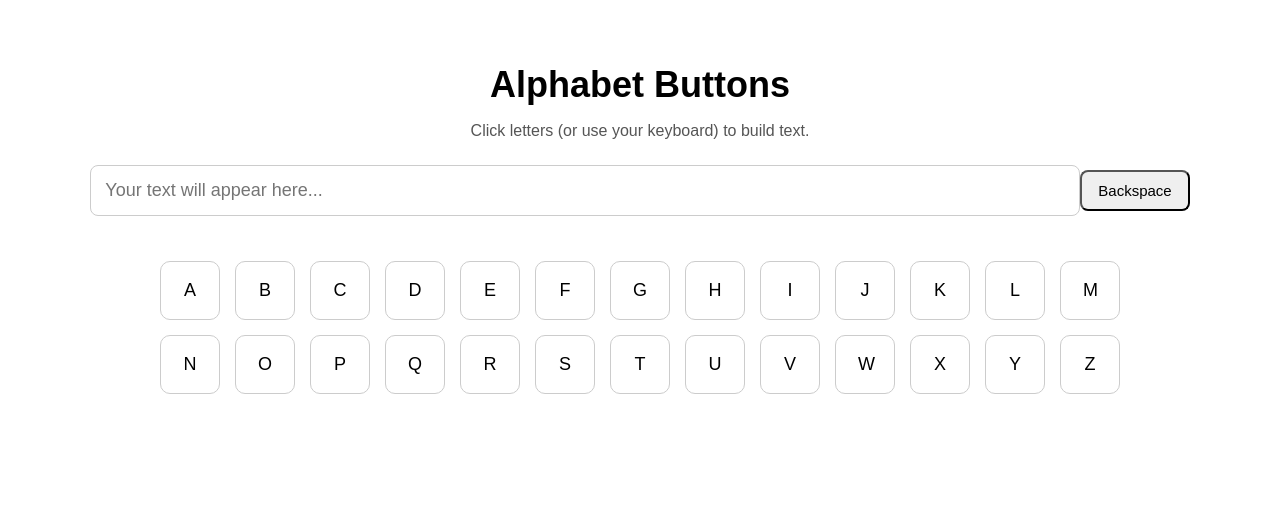
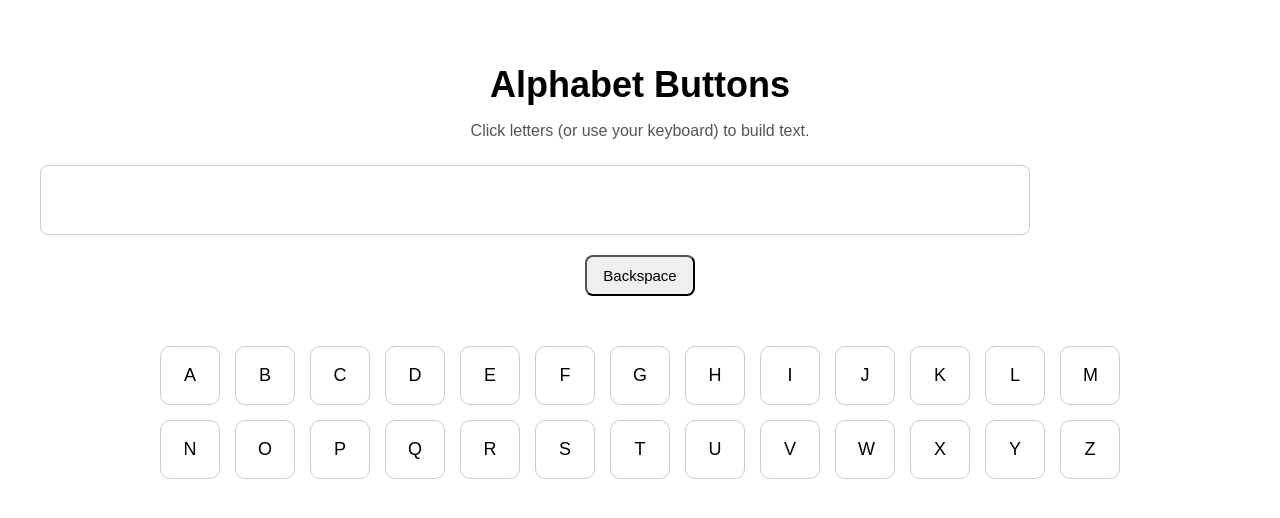
Before and after one commit to venkataraju0707/alphabets-keyboard, a React (Create React App) app: page / in a window 1280 px wide. Shown: the top 518 px of the page. Built offline with nearby package versions, Linux system fonts and the light colour scheme.

Commit message:
Update App.js

```diff
--- a/src/App.js
+++ b/src/App.js
@@ -35,17 +35,16 @@ export default function App() {
       <h1 style={styles.title}>Alphabet Buttons</h1>
       <p style={styles.subtitle}>Click letters (or use your keyboard) to build text.</p>
 
-      {/* This MUST match Cypress: .output */}
-      <input
-        type="text"
-        className="output"
-        value={text}
-        readOnly
-        placeholder="Your text will appear here..."
-        style={styles.input}
-      />
+      {/* Cypress expects .output to be readable with contain() */}
+      <div className="output" style={styles.outputBox}>
+        {text}
+      </div>
 
-      <button style={styles.backspace} onClick={handleBackspace}>
+      <button
+        className="backspace"    // ✔ required for Cypress
+        style={styles.backspace}
+        onClick={handleBackspace}
+      >
         Backspace
       </button>
 
@@ -53,7 +52,7 @@ export default function App() {
         {letters.map((letter) => (
           <button
             key={letter}
-            className="key"   // ✔ Cypress requires .key
+            className="key"  // ✔ Cypress uses this!
             onClick={() => addLetter(letter)}
             style={styles.letterButton}
           >
@@ -73,14 +72,19 @@ const styles = {
   },
   title: { fontSize: "36px", fontWeight: "bold", marginBottom: "5px" },
   subtitle: { fontSize: "16px", color: "#555", marginBottom: "25px" },
-  input: {
+
+  outputBox: {
     width: "80%",
+    minHeight: "40px",
     padding: "14px",
     fontSize: "18px",
     borderRadius: "8px",
     border: "1px solid #ccc",
     marginBottom: "20px",
+    background: "#fff",
+    textAlign: "left",
   },
+
   backspace: {
     padding: "10px 16px",
     fontSize: "15px",
@@ -88,6 +92,7 @@ const styles = {
     cursor: "pointer",
     marginBottom: "30px",
   },
+
   buttonsContainer: {
     display: "flex",
     flexWrap: "wrap",
```
